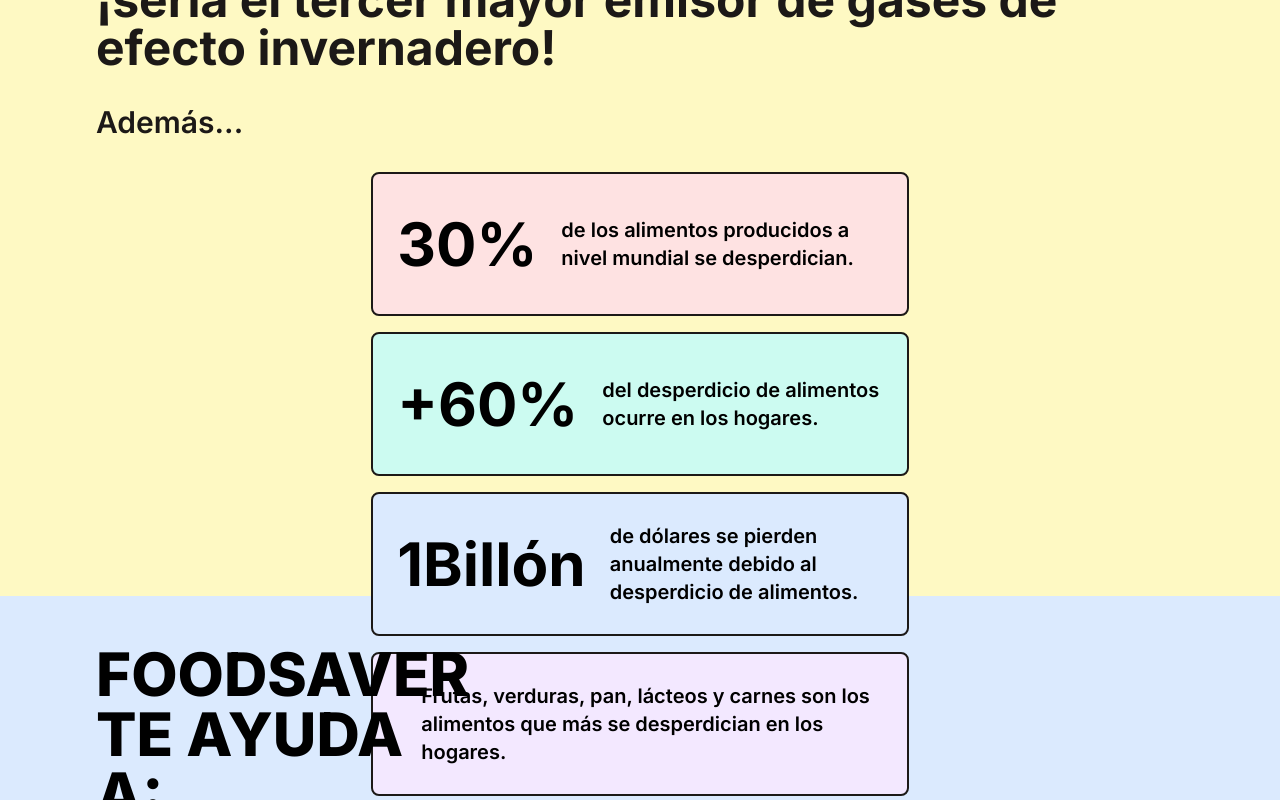
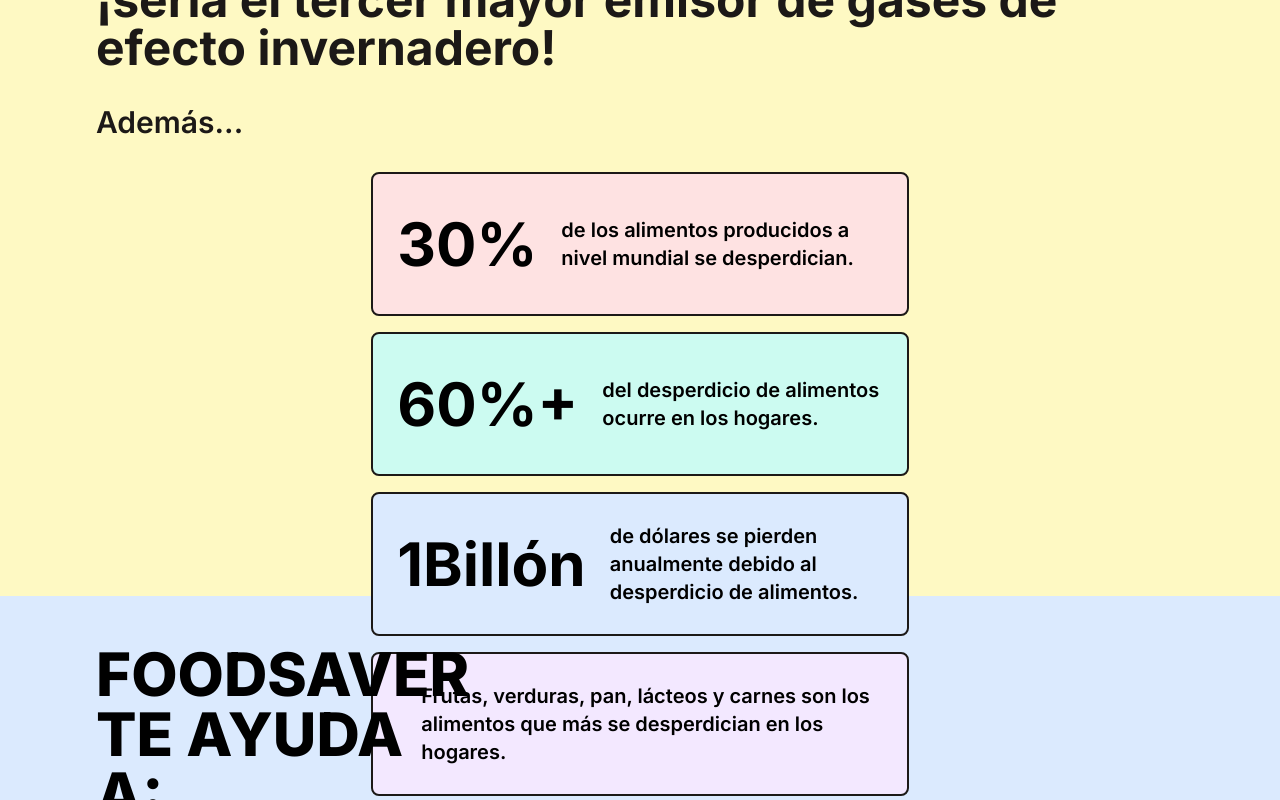
Before and after one commit to sandyFit/foodSaver, a React (Vite) app in the folder client/: page / in a window 1280 px wide. Shown: the part 1004-1804 px from the top of the page. Built offline with nearby package versions, Linux system fonts and the light colour scheme; no server answers; a web font is replaced by a local one.

Commit message:
feat(client): Add scroll-triggered number animation for StatsCard components

```diff
--- a/client/src/components/cards/StatsCard.jsx
+++ b/client/src/components/cards/StatsCard.jsx
@@ -1,14 +1,21 @@
-import React from 'react'
+import React, { forwardRef } from 'react';
 
-const StatsCard = ({bgColor, percentage, text}) => {
+const StatsCard = forwardRef(({ bgColor, percentage, suffix, text }, ref) => {
     return (
         <article className={`${bgColor} w-[42vw] h-36 border-2 border-stone-900 rounded-lg p-6`}>
-            <div className='w-full flex justify-between items-center h-full gap-6'>
-                <p className='text-6xl font-bold'>{percentage}</p>
-                <p className='text-xl font-semibold'>{text}</p>
+            <div className="w-full flex justify-between items-center h-full gap-6">
+                <p className="text-6xl font-bold">
+                    {percentage !== undefined ? (
+                        <span ref={ref}>{0}</span>
+                    ) : (
+                        ''
+                    )}
+                    {suffix}
+                </p>
+                <p className="text-xl font-semibold">{text}</p>
             </div>
         </article>
-    )
-}
+    );
+});
 
 export default StatsCard;
--- a/client/src/pages/Hero.jsx
+++ b/client/src/pages/Hero.jsx
@@ -11,7 +11,7 @@
                             Despídete del Desperdicio de Alimentos
                         </h1>
                     </div>
-                    <p className="w-[68%] text-xl text-[#fff] text-center">
+                    <p className="w-[68%] text-xl text-[#fff] text-justify">
                         FoodSaver es la app que te permite organizar los alimentos en tu hogar,
                         reducir el desperdicio y ahorrar dinero fácilmente. Optimiza tus compras,
                         prolonga la vida útil de tus alimentos y contribuye al cuidado del planeta,
--- a/client/src/pages/Landing.jsx
+++ b/client/src/pages/Landing.jsx
@@ -1,7 +1,7 @@
 import React from 'react';
 import Navbar from '../layouts/Navbar';
 import Hero from './Hero.jsx';
-import DidYouKnow from './DidYouKnow.jsx';
+import Stats from './Stats.jsx';
 import Features from './Features.jsx';
 
 const Landing = () => {
@@ -9,7 +9,7 @@
         <section >
             <Navbar />
             <Hero />
-            <DidYouKnow />
+            <Stats />
             <Features />
         </section>
     );
--- a/client/src/pages/DidYouKnow.jsx
+++ b/client/src/pages/Stats.jsx
@@ -1,30 +1,59 @@
-import React from 'react';
+import { useEffect, useRef } from 'react';
+import gsap from 'gsap';
+import ScrollTrigger from 'gsap/ScrollTrigger';
 import StatsCard from '../components/cards/StatsCard';
 
-const DidYouKnow = () => {
+gsap.registerPlugin(ScrollTrigger);
+
+const Stats = () => {
+    const statsRefs = useRef([]);
+
     const stats = [
         {
             bgColor: 'bg-red-100',
-            percentage: '30%',
+            percentage: 30,
+            suffix: '%',
             text: 'de los alimentos producidos a nivel mundial se desperdician.'
         },
         {
             bgColor: 'bg-teal-100',
-            percentage: '+60%',
+            percentage: 60,
+            suffix: '%+',
             text: 'del desperdicio de alimentos ocurre en los hogares.'
         },
         {
             bgColor: 'bg-blue-100',
-            percentage: '1Billón',
+            percentage: 1,
+            suffix: 'Billón',
             text: 'de dólares se pierden anualmente debido al desperdicio de alimentos.'
         },
         {
             bgColor: 'bg-purple-100',
-            percentage: '',
             text: `Frutas, verduras, pan, lácteos y carnes son los alimentos
-                   que más se desperdician en los hogares.`
+                que más se desperdician en los hogares.` // No percentage here
         }
     ];
+
+    useEffect(() => {
+        statsRefs.current.forEach((ref, index) => {
+            if (!ref || stats[index].percentage === undefined) return;  // Skip if no percentage
+
+            gsap.to(ref, {
+                textContent: stats[index].percentage,
+                duration: 2,
+                ease: "power1.out",
+                snap: { textContent: 1 },
+
+                scrollTrigger: {
+                    trigger: ref,
+                    start: 'top bottom-=100',
+                    end: 'center center',
+                    toggleActions: "play none none reverse",
+                    once: true
+                }
+            });
+        });
+    }, []);
 
     return (
         <section id="did-you-know" className="bg-yellow-100 w-full h-screen px-24">
@@ -40,9 +69,8 @@
                 {stats.map((stat, index) => (
                     <StatsCard
                         key={index}
-                        bgColor={stat.bgColor}
-                        percentage={stat.percentage}
-                        text={stat.text}
+                        ref={el => statsRefs.current[index] = el}
+                        {...stat}
                     />
                 ))}
             </div>
@@ -50,4 +78,4 @@
     );
 };
 
-export default DidYouKnow;
+export default Stats;
```
